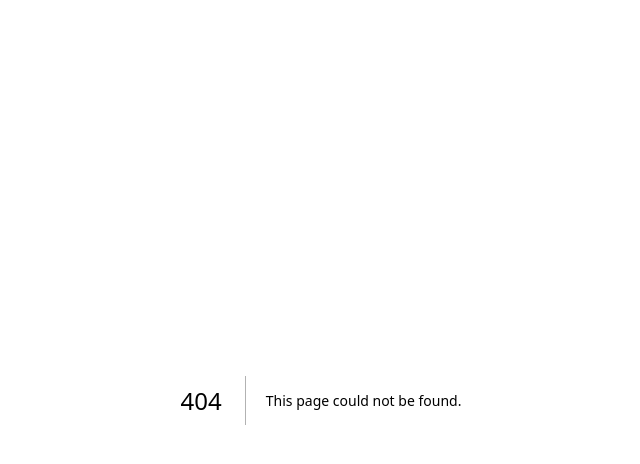
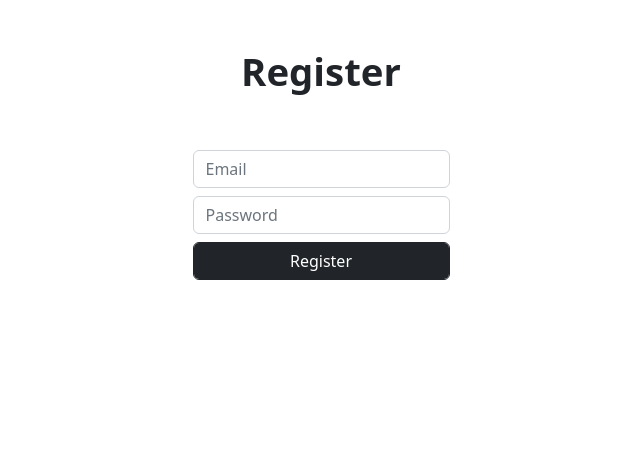
Before and after one commit to danalhazeem/flight, a Next.js app: page /register in a window 1280 px wide. Before the commit this address had no page. Shown: the top 464 px of the page, without its empty margins (319-959 px from the left). Built offline with nearby package versions, Linux system fonts and the light colour scheme.

Commit message:
added register page

```diff
--- /dev/null
+++ b/pages/register.js
@@ -0,0 +1,55 @@
+import { useState } from "react"
+import Head from "next/head"
+import authService from "@/services/auth.service"
+import 'bootstrap/dist/css/bootstrap.min.css'
+import { useRouter } from "next/router"
+
+export default function RegisterPage(props) {
+    const [email, setEmail] = useState('')
+    const [password, setPassword] = useState('')
+    const [message, setMessage] = useState(null)
+
+    const router = useRouter()
+
+    const handleEmailChange = (event) => setEmail(event.target.value)
+    const handlePasswordChange = (event) => setPassword(event.target.value)
+
+    function handleSubmit(event) {
+        event.preventDefault()
+        authService.register(email, password)
+            .then((data) => { // redirect to login page
+                setMessage({ type: 'success', content: 'Registered successfully, redirecting..' })
+                setTimeout(() => router.push('/login'), 2000)
+            })
+            .catch((error) => {
+                console.error(error)
+                const { error: errorField } = error.response.data
+                const content = errorField.password ? errorField.password : errorField
+                setMessage({
+                    type: 'danger',
+                    content: content.charAt(0).toUpperCase() + content.substring(1)
+                })
+            })
+    }
+
+    return (
+        <>
+            <Head>
+                <title>Flight Booking System - Register</title>
+                <meta name="description" content="A Flight Booking System application built using Nextjs & Spring Cloud" />
+                <meta name="viewport" content="width=device-width, initial-scale=1" />
+            </Head>
+            <main className='container d-flex flex-column align-items-center mt-4 pt-4'>
+                <h1 className="heading boldest">Register</h1>
+                <div className='row mt-4 justify-content-center'>
+                    <form className='col mt-4 d-flex flex-column align-items-center text-center' onSubmit={handleSubmit}>
+                        <input type='email' aria-label='Email' className='form-control' placeholder='Email' value={email} onChange={handleEmailChange} required />
+                        <input type='password' aria-label='Password' className='form-control mt-2' placeholder='Password' value={password} onChange={handlePasswordChange} required />
+                        <input type='submit' className='form-control btn btn-dark mt-2' value='Register' />
+                        {message ? <span className={`mt-3 text-${message.type}`}>{message.content}</span> : null}
+                    </form>
+                </div>
+            </main>
+        </>
+    )
+}
```
